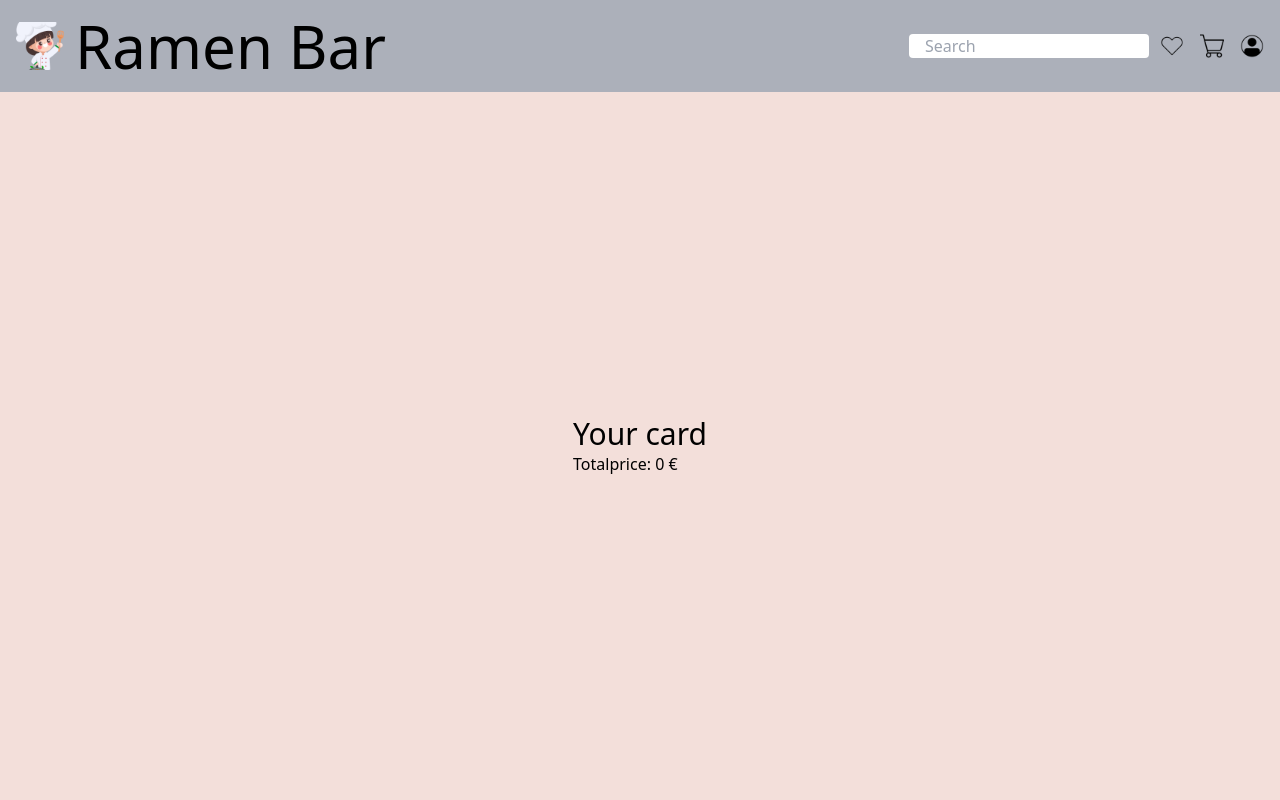
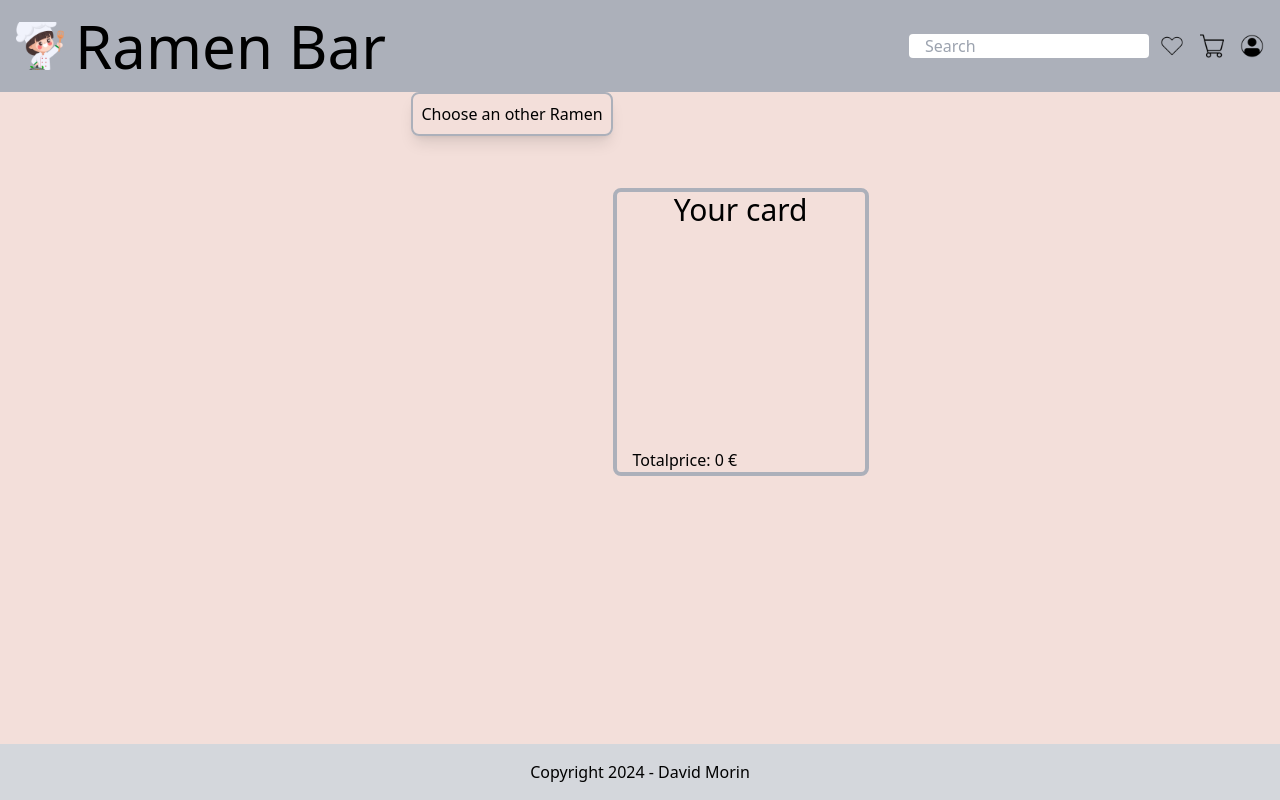
Before and after one commit to DaveMo82/Online_Order_Ramen, a React (Create React App) app in the folder frontend/: page /card in a window 1280 px wide. Built offline with nearby package versions, Linux system fonts and the light colour scheme.

Commit message:
begin with card page.

```diff
--- a/frontend/src/App.tsx
+++ b/frontend/src/App.tsx
@@ -34,7 +34,7 @@ const router = createBrowserRouter([
         element: <Favorite />,
       },
       {
-        path:"/RamenCheck/:id",
+        path:"/RamenCheck/",
         element: <RamenCheck />,
       }
     ],
--- a/frontend/src/components/Menu.tsx
+++ b/frontend/src/components/Menu.tsx
@@ -1,6 +1,8 @@
 import { Link } from "react-router-dom";
 
 const Menu = () => {
+const itemsCount = localStorage.getItem('items');
+
   return (
     <header className="bg-header flex justify-between items-center p-4 ">
       <Link to="/">
@@ -19,7 +21,7 @@ const Menu = () => {
             <Link to="/favorite">
               <img
                 src="/assets/favorite.png"
-                alt="einkaufwagen"
+                alt="favorite"
                 className="w-6"
               />
             </Link>
@@ -31,6 +33,7 @@ const Menu = () => {
                 alt="einkaufwagen"
                 className="w-6"
               />
+              <div className="absolute top-7 right-12 w-4 h-4 text-white">{itemsCount}</div>
             </Link>
           </li>
           <li>
--- a/frontend/src/components/Ramen.tsx
+++ b/frontend/src/components/Ramen.tsx
@@ -8,7 +8,7 @@ const Ramen = () => {
       <div className="flex flex-wrap mt-12">
         {menuItems.map((items: any) => (
           <div key={items.id} className="flex flex-col items-center w-1/3 my-4">
-            <Link to={`/RamenCheck/${items.id}`}>
+            <Link to={`/RamenCheck/`}>
             <img
               src={`/assets/${items.image}`}
               alt={items.name}
--- a/frontend/src/pages/Card.tsx
+++ b/frontend/src/pages/Card.tsx
@@ -1,38 +1,51 @@
+import Footer from "../components/Footer";
 import Menu from "../components/Menu";
-import { useEffect } from "react";
-import { useState } from "react";
+import { Link} from "react-router-dom";
+import { useEffect, useState } from "react";
 
 const Card = () => {
   const [extra, setExtra] = useState<string[]>([]);
   const [totalPrice, setStoreTotalPrice] = useState<number>(0);
+  const [selectedRamen, setSelectedRamen] = useState<any[]>([]);
 
   useEffect(() => {
     const storedExtra = localStorage.getItem("extra");
     const storeTotalPrice = localStorage.getItem("totalPrice");
+    const storeSelectedRamen = localStorage.getItem("selectedRamen");
+
     if (storedExtra) {
       setExtra(JSON.parse(storedExtra));
     }
     if (storeTotalPrice) {
       setStoreTotalPrice(JSON.parse(storeTotalPrice));
     }
+    if (storeSelectedRamen) {
+      setSelectedRamen(JSON.parse(storeSelectedRamen));
+    }
   }, []);
+
 
   return (
     <div className="flex flex-col h-screen font-Rubik">
       <Menu />
-      <div className="bg-container flex flex-grow justify-center items-center">
-        <div className="flex flex-col ">
-
-        <h2 className="text-3xl">Your card</h2>
-        {extra.map((extras, index) => (
-          <p key={index}>{extras}</p>
-        ))}
-        <p>Totalprice: {totalPrice} €</p>
-
-
-
+      <div className="bg-container flex flex-grow justify-center">
+        <Link to={'/RamenCheck'}>
+        <button
+        className="flex border-2 border-header shadow-lg p-2 rounded-lg cursor-pointer hover: hover:bg-header"
+        >Choose an other Ramen</button>
+        </Link>
+        <div className="relative flex flex-col border-4 border-header rounded-lg max-h-72 min-w-64 mt-24">
+          <h2 className="text-3xl text-center mb-4">Your card</h2>
+          {selectedRamen.map((ramen, index) => (
+            <p key={index}>{ramen.name}</p>
+          ))}
+          {extra.map((extras, index) => (
+            <p key={index} className="text-center">{extras}</p>
+          ))}
+          <p className="absolute bottom-0 pl-4">Totalprice: {totalPrice} €</p>
         </div>
       </div>
+      <Footer />
     </div>
   );
 };
--- a/frontend/src/pages/Home.tsx
+++ b/frontend/src/pages/Home.tsx
@@ -3,6 +3,7 @@ import Footer from "../components/Footer";
 import Ramen from "../components/Ramen";
 
 const Home = () => {
+
   return (
     <>
       <div className="flex flex-col h-screen font-Rubik">
--- a/frontend/src/pages/RamenCheck.tsx
+++ b/frontend/src/pages/RamenCheck.tsx
@@ -1,13 +1,18 @@
 import menuItems from "../data/menuItems.json";
 import Menu from "../components/Menu";
 import Footer from "../components/Footer";
-import { useParams } from "react-router-dom";
 import { useState } from "react";
 
 const RamenCheck = () => {
-  const { id } = useParams<{ id: string }>();
+
   const [extra, setExtra] = useState<string[]>([]);
- const [ selectedRamen, setSelectedRamen] = useState<any | any>(menuItems.find((item) => item.id.toString() === id))
+  const [itemsCount, setItemsCount] = useState(0);
+ const [ selectedRamen, setSelectedRamen] = useState<any[]>(() => {
+  const storedRamen = localStorage.getItem('selectedRamen');
+  return storedRamen ? JSON.parse(storedRamen) : [];
+ })
+ const [selectedItem, setSelectedItem] = useState<{id: number, price: string, name:string}[] >([])
+
 
 
   const handleExtra = (value: string, price:string) => {
@@ -19,21 +24,30 @@ const RamenCheck = () => {
     }
   };
 
-  const totalPrice = selectedRamen ? extra.reduce((acc, curr) => {
-    const matches = curr.match(/\d+€/);
-    const extraPrice = matches ? matches[0] : "0€";
-   return acc + parseFloat(extraPrice.replace("€", ""));
-
-  }, parseFloat(selectedRamen.price)) : 0;
+  const totalPrice = selectedItem.reduce((acc, ramen) => {
+    return acc + parseFloat(ramen.price) + extra.reduce((extraAcc, extraItem) => {
+      const matches = extraItem.match(/\d+€/);
+      const extraPrice = matches ? parseFloat(matches[0].replace("€", "")) : 0;
+      return extraAcc + extraPrice;
+    }, 0);
+  }, 0);
 
   const addToCard = () => {
-      localStorage.setItem('extra', JSON.stringify(extra));
-      localStorage.setItem('totalPrice', JSON.stringify(totalPrice));
+    const totalPrice = 0;
+    setItemsCount(itemsCount + 1);
+    setExtra([]);
+    setSelectedItem([]);
+
+    localStorage.setItem('extra', JSON.stringify(extra));
+    localStorage.setItem('totalPrice', JSON.stringify(totalPrice));
+    localStorage.setItem('items', JSON.stringify(itemsCount +1));
+    localStorage.setItem('selectedRamen', JSON.stringify(selectedRamen));
   };
 
 const handleSelectRamen = (id: String) => {
-  const selectedItem = menuItems.find((item) => item.id.toString() === id);
-  setSelectedRamen(selectedItem);
+  const selectedItem = menuItems.filter((item) => item.id.toString() === id);
+  setSelectedItem(selectedItem);
+  setSelectedRamen([...selectedRamen, ...selectedItem]);
 }
 
   return (
@@ -46,7 +60,7 @@ const handleSelectRamen = (id: String) => {
               <img
                 src={`/assets/${items.image}`}
                 alt={items.name}
-                className={`w-48 cursor-pointer hover:scale-125 transform transition duration-1000 ${selectedRamen && selectedRamen.id === items.id ? "border-4 border-header rounded-xl" : ""}`}
+                className={`w-48 cursor-pointer hover:scale-125 transform transition duration-1000 ${selectedItem.find((ramen) => ramen.id === items.id) ? "border-4 border-header rounded-xl" : ""}`}
                 onClick={() => handleSelectRamen(items.id.toString())}
               />
               <h2 className="mt-2">{items.name}</h2>
@@ -112,14 +126,14 @@ const handleSelectRamen = (id: String) => {
             </div>
           </div>
         </div>
-        <div className="border-y-2 border-l-4 aside border-header h-full rounded-xl justify-self-end">
-        <h2 className=" px-6 mt-2 text-center">You choose {selectedRamen?.name}</h2>
+        <div className="border-y-2 border-l-4 aside border-header h-full rounded-xl justify-self-end min-w-64">
+        <h2 className=" px-6 mt-2 text-center">You choose {selectedItem?.[0]?.name}</h2>
         <div className="ml-6 mt-6">
           {extra.map((item, index) => (
             <li key={index}>{item}</li>
           ))}
           </div>
-          <div className="flex justify-end items-center h-full flex-col pb-16 absolute bottom-0 pl-8">
+          <div className="flex justify-end items-center flex-col pb-16 absolute bottom-0 pl-8">
         <p className="font-bold text-2xl mb-2">Total:{totalPrice} €</p>
         <button
         onClick={addToCard}
```
Also changed, not shown: frontend/src/index.tsx (line endings or trailing spaces).
